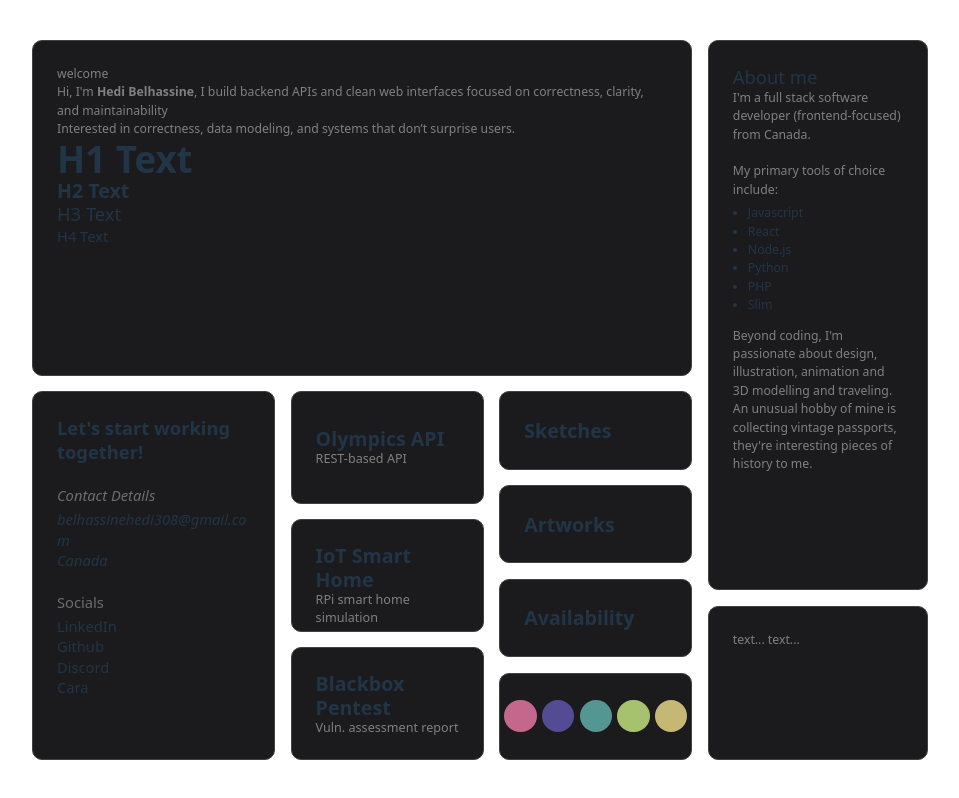
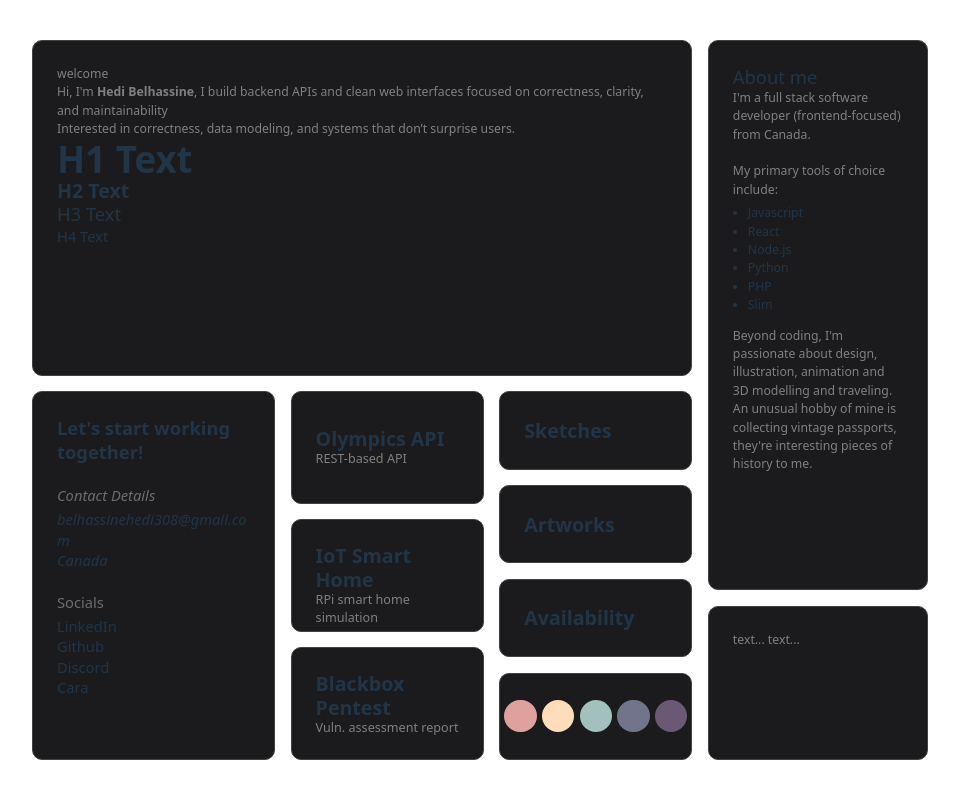
Before and after one commit to hedi3489/my-portfolio, a React (Vite) app: page / in a window 1280 px wide. Shown: the whole page, without its empty margins (160-1119 px from the left). Built offline with nearby package versions, Linux system fonts and the light colour scheme.

Commit message:
Completed ThemeCard

```diff
--- a/src/Cards.css
+++ b/src/Cards.css
@@ -48,9 +48,14 @@
   display: inline-flex;
   align-items: center;
   justify-content: center;
+
+  transition: border-color 0.3s ease;
 }
 .theme-dot:hover {
   border-color: var(--bg-color-secondary);
+}
+.theme-dot.selected {
+  border-color: var(--border-card-secondary);
 }
 /* =============== ABOUT-CARD =============== */
 .about-card {
--- a/src/Cards.jsx
+++ b/src/Cards.jsx
@@ -1,3 +1,5 @@
+import { useState, useEffect } from "react";
+
 function BioCard() {
   return <div className='card bio-card'>
     <p>welcome</p>
@@ -49,13 +51,15 @@ function LittleCard({ title, description }) {
 }
 
 function ThemeCard() {
-  const colors = [
-    '#c5668c',
-    '#544b95',
-    '#549792',
-    '#a7c26f',
-    '#c5b874'
-  ]
+  const colors = ['#dfa19e', '#ffddba', '#a3c1bc', '#71758b', '#6a5874' ]
+
+  // State for the selected color
+  const [selectedColor, setSelectedColor] = useState(colors[0]);
+
+  // Update CSS variable whenever selectedColor changes
+  useEffect(() => {
+    document.documentElement.style.setProperty('--border-card-secondary', selectedColor);
+  }, [selectedColor]);
 
   return (
     <div className="card little-card theme-card">
@@ -63,14 +67,15 @@ function ThemeCard() {
         {colors.map((color, i) => (
           <button
             key={i}
-            className="theme-dot"
+            className={`theme-dot ${selectedColor === color ? 'selected' : ''}`}
             style={{ backgroundColor: color }}
             aria-label={`Select theme color ${i + 1}`}
+            onClick={() => setSelectedColor(color)}
           />
         ))}
       </div>
     </div>
-  )
+  );
 }
 
 function AboutCard() {
```
